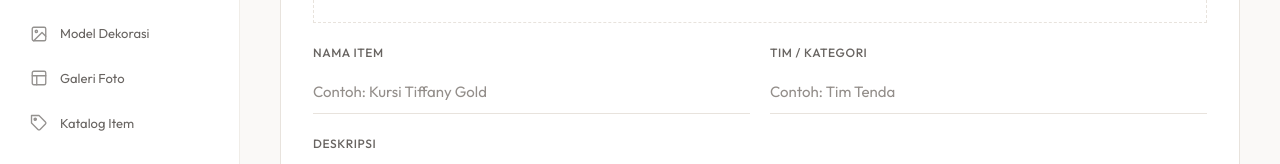
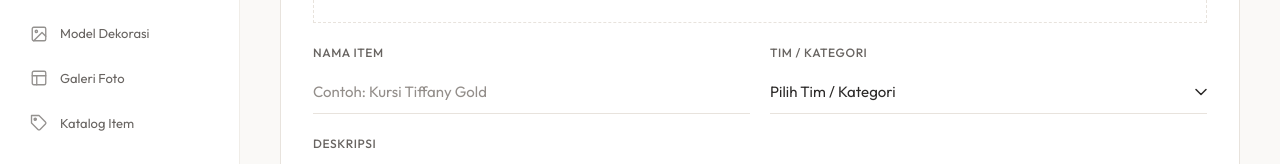
Before and after one commit to Paytheculture/Luwes, a Next.js app in the folder frontend/: page /items/tambah in a window 1280 px wide. Shown: the part 334-498 px from the top of the page. Built offline with nearby package versions, Linux system fonts and the light colour scheme; no server answers; a web font is replaced by a local one.

Commit message:
refactor: ubah input kategori jadi tag select dropdown

```diff
--- a/frontend/app/items/tambah/page.js
+++ b/frontend/app/items/tambah/page.js
@@ -80,21 +80,18 @@ export default function TambahItemPage() {
               </div>
               <div className="form-group">
                 <label htmlFor="kategori">Tim / Kategori</label>
-                <input
+                <select
                   id="kategori"
-                  type="text"
-                  list="tim-kategori"
                   value={form.kategori}
                   onChange={(e) => setForm({ ...form, kategori: e.target.value })}
-                  placeholder="Contoh: Tim Tenda"
                   required
-                />
-                <datalist id="tim-kategori">
-                  <option value="Tim Pelaminan" />
-                  <option value="Tim Tenda" />
-                  <option value="Tim Bunga" />
-                  <option value="Tim Properti" />
-                </datalist>
+                >
+                  <option value="" disabled>Pilih Tim / Kategori</option>
+                  <option value="Tim Pelaminan">Tim Pelaminan</option>
+                  <option value="Tim Tenda">Tim Tenda</option>
+                  <option value="Tim Bunga">Tim Bunga</option>
+                  <option value="Tim Properti">Tim Properti</option>
+                </select>
               </div>
             </div>
 
```
Also changed, not shown: frontend/app/items/[id]/page.js (+8 -11 lines).
